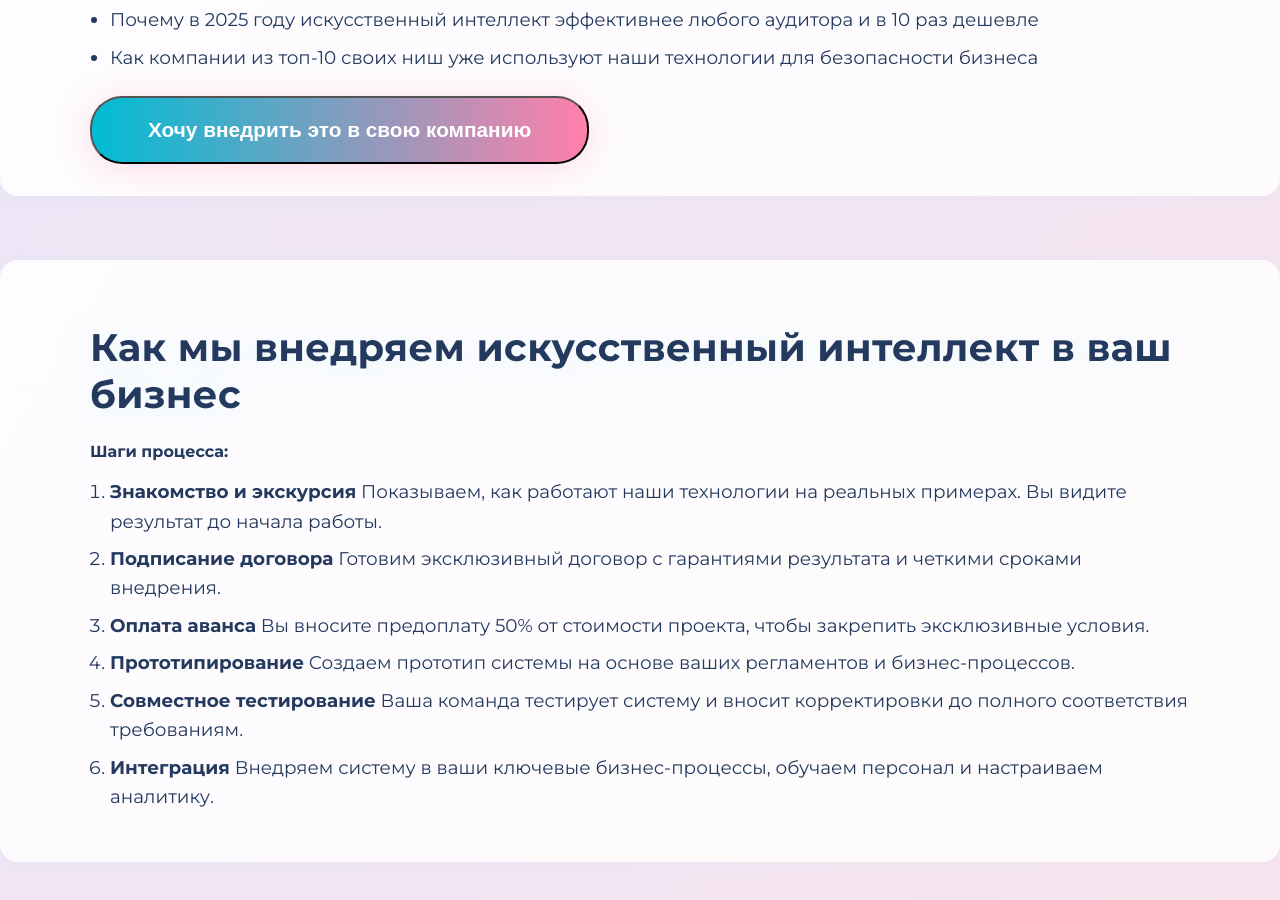
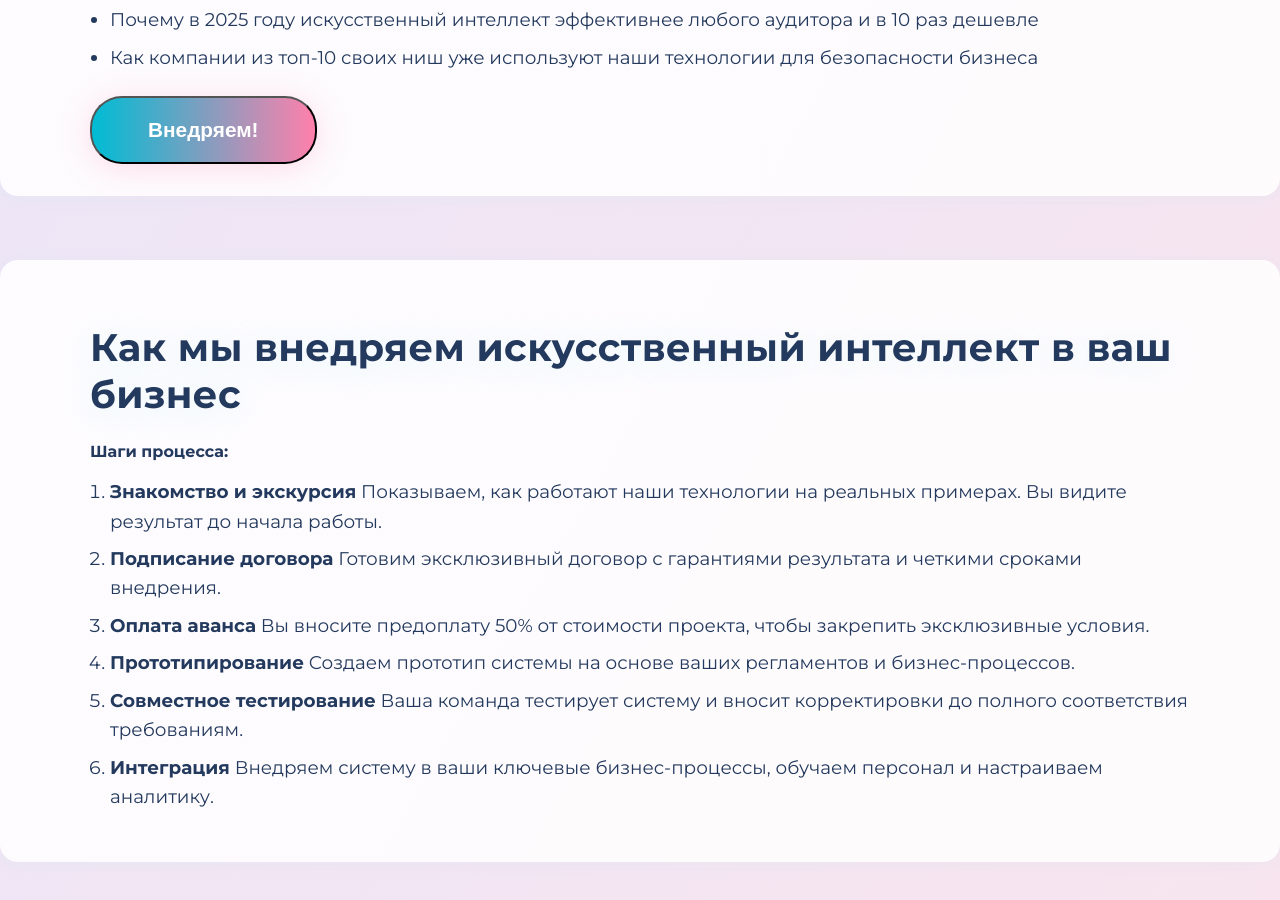
Before and after one commit to AgentSmoki/neuroimpuls, a plain HTML site: page index.html in a window 1280 px wide. Shown: the part 3929-4829 px from the top of the page. Drawn offline with Linux system fonts and the light colour scheme.

Commit message:
V1.6 исправление кнопки внедряем

```diff
--- a/index.html
+++ b/index.html
@@ -129,7 +129,7 @@
           <li>Почему в 2025 году искусственный интеллект эффективнее любого аудитора и в 10 раз дешевле</li>
           <li>Как компании из топ-10 своих ниш уже используют наши технологии для безопасности бизнеса</li>
         </ul>
-        <button class="cta"><span>Хочу внедрить это в свою компанию</span></button>
+        <button class="cta"><span>Внедряем!</span></button>
       </div>
     </section>
 
```
